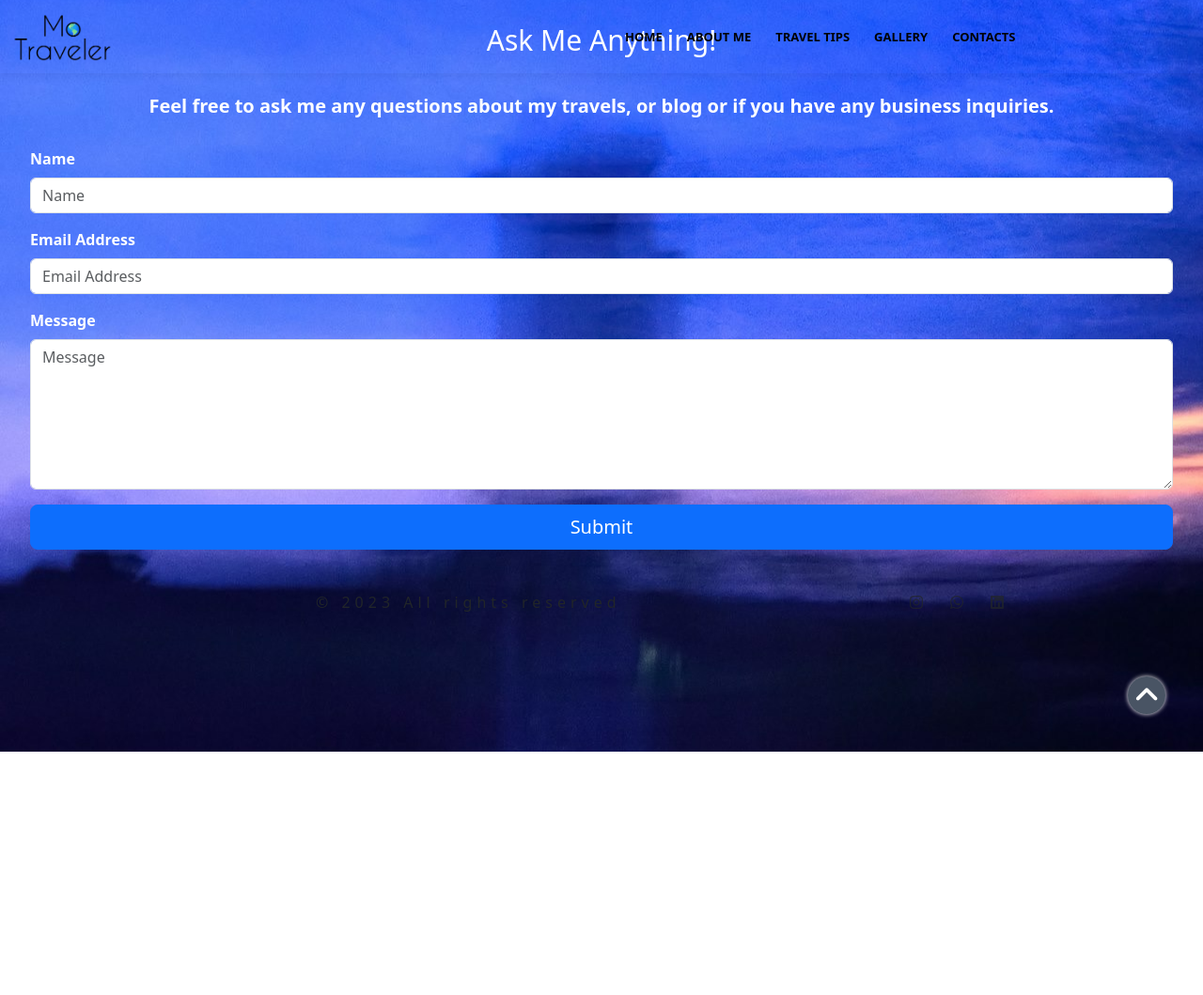
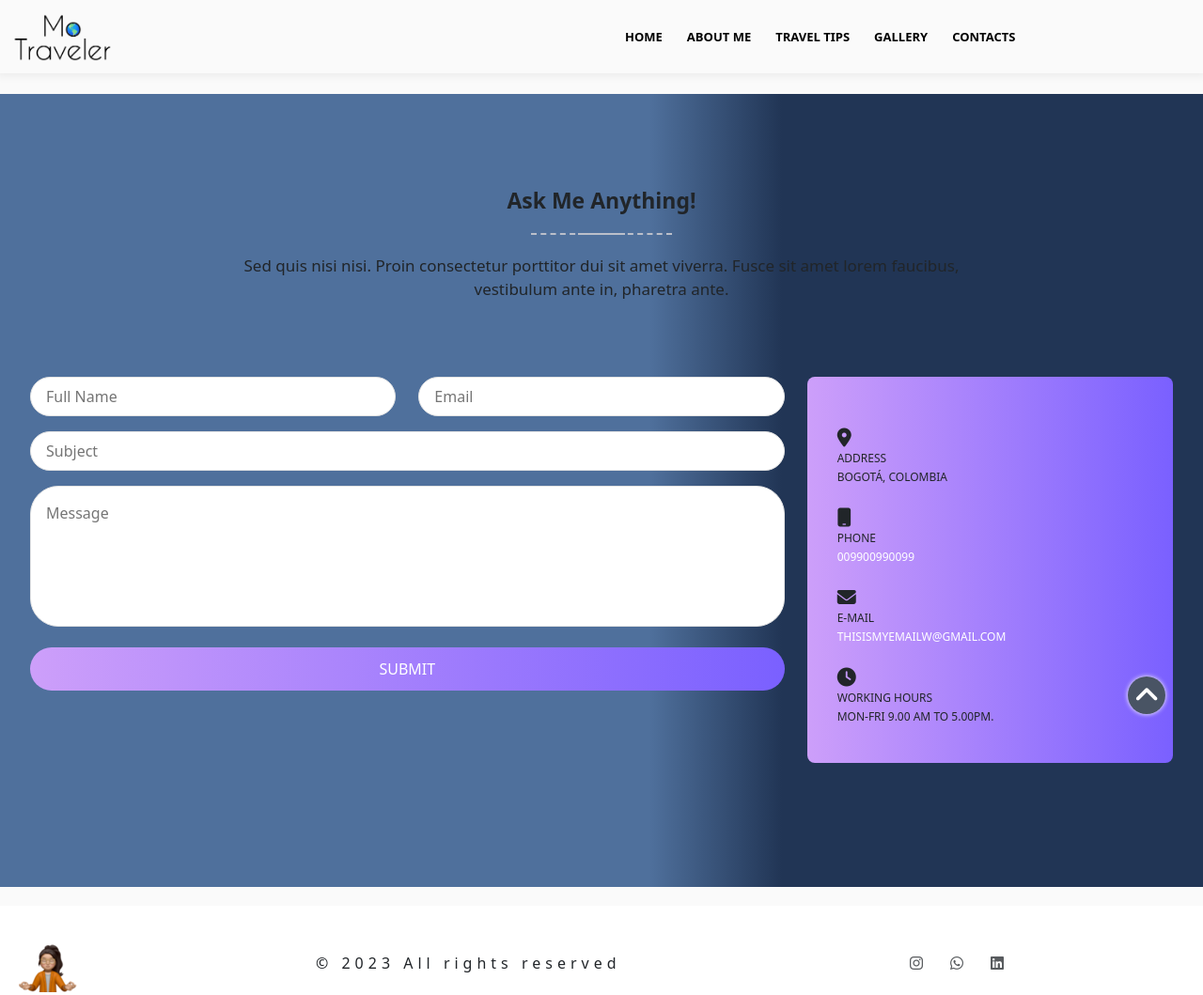
Before and after one commit to MitzyMo/TravelBlog, a plain HTML site: page Pages/contact.html in a window 1280 px wide. Shown: the whole page at 94% size. Before the commit the page ends 800 px from the top, so only its background shows below. Drawn offline with nearby package versions, Linux system fonts and the light colour scheme; a web font is replaced by a local one.

```diff
--- a/Assets/CSS/styles.scss
+++ b/Assets/CSS/styles.scss
@@ -41,7 +41,6 @@
 html {
     scroll-behavior: smooth;
 }
-
 /* ------------General Data------------- */
 h1,
 h2,
@@ -57,8 +56,21 @@
     text-decoration: none;
     animation: 1.5s ease 0s infinite pulse;
     cursor: pointer;
+    color: $color1;
+}
+.body {
+    height: -o-calc(100% - 65px);
+    /* opera */
+    height: -webkit-calc(100% - 65px);
+    /* google, safari */
+    height: -moz-calc(100% - 65px);
+    /* firefox */
+    background-color: #fafafa;
+    padding-top: $md3;
+    padding-bottom: $xs2;
 }
 .footer{
+    margin-top: $xs1;
     padding: $xs2;
     letter-spacing: 5px;
 }
@@ -87,15 +99,6 @@
 }
 .sectioner-header p {
 	font-size: 17px;
-}
-.sectioner-header {
-	width: 90%;
-}
-.sectioner-header p {
-	font-size: 14px;
-}
-.section-content {
-	margin-top: $xs4;
 }
 .media-right-margin {
 	margin-right:25px;
@@ -205,12 +208,12 @@
 }
 /*---- Banner End ----*/
 
-/*---- Travel Tips Background ----*/
+/*---- Travel Tips Background End----*/
 .video-overlay {
 	background: linear-gradient(to left, $color1 35%, $color2 46%);
 }
+/*---- Travel Tips Background End ----*/
 
-/*---- Travel Tips Background ----*/
 .contact {
 	background: #BBBFCA;
 	background: linear-gradient(to left, $color1 35%, $color2 46%);
@@ -256,6 +259,8 @@
 	line-height: $xs2;
 	margin: 0;
 }
+
+
 /*------ Media Query Navbar Start -------*/
 @media all and (max-width:992px) {
 .navbar .navbar-collapse {
@@ -276,7 +281,6 @@
         margin: $xs1 0px 0px;
     }
     /*------ Media Query Navbar Start -------*/
-
     #contact_form {
         margin-bottom:$xs2;
     }
@@ -485,67 +489,76 @@
         height: 37rem;
     }
 }
-
 /* ------------ CONTACT ME SECTION 4 CSS FOR INDEX REUSED FROM THE PAGES CSS------------- */
-
 /* ------------ PAGES CSS ------------- */
-
 /* -------------CONTACT ME REUSE FOR INDEX VIEW------------- */
-
 /*Body*/
 .contactB {
     background-image: url(../Media/fade.JPG);
-    background-position: 0;
-    background-size: auto;
-
+    background-size: cover;
 }
-#contact_form input{
-    border: 1px solid hsl(0, 0%, 89%,0.5);
+#contact_form {
+	margin-bottom:20px;
 }
-.box-main {
-    display: flex;
-    justify-content: center;
-    padding-top: $xs2;
-    color: #fff;
-    margin: auto;
-    height: 80%;
-    font-weight: bold;
+.contact-item {
+	font-size: 12px;
 }
-
-.text-big {
-    color: #fff;
-    font-size: $xs3;
-    text-align: center;
+#contact_form .form-input {
+	border: 1px solid #e4e4e4;
 }
-
-.h-primary {
-    color: #fff;
-    font-size: $xs2;
-    text-align: center;
-    padding-top: $xs2;
+input {
+	height: 42px;
+	padding: 0 1rem;
+	background: #fff;
+	border-radius: 30px;
+	margin-bottom: 1rem;
+	-webkit-transition: all 0.3s ease-in-out;
+	-moz-transition: all 0.3s ease-in-out;
+	-o-transition: all 0.3s ease-in-out;
+	transition: all 0.3s ease-in-out;
+	border:0;
 }
-
-.form-label {
-    color: #fff;
-    font-weight: bold;
+#contact_form textarea {
+	resize: none;
+	padding: 1rem;
+	height: 150px;
+	background: #fff;
+	border: 0;
+	border-radius: 30px;
+	margin-bottom: 1rem;
+	-webkit-transition: all 0.3s ease-in-out;
+	-moz-transition: all 0.3s ease-in-out;
+	-o-transition: all 0.3s ease-in-out;
+	transition: all 0.3s ease-in-out;
 }
-
-section .container .py-4 {
-    height: 100vh !important;
+.btn-grad {
+    padding: .7rem 2rem;
+	display: inline-block;
+	color: #fff;
+	border-radius: 2rem;
+	border: 0;
+	background: #7a60ff;
+	background: linear-gradient(to left, #7a60ff, #cd9ffa);
+	cursor:pointer;
+}
+.contact-info {
+	padding: 2rem 2rem 1rem;
+	border-radius: 8px;
+	background: #7a60ff;
+	background: linear-gradient(to left, #7a60ff, #cd9ffa);
+}
+.contact-item {
+	margin:23px 0px;
+}
+.contact-item i {
+	font-size: 20px;
+}
+.contact-item p {
+	line-height: 20px;
+	margin: 0;
 }
 
 /* -------------TRAVEL BLOG------------- */
-
-.travelbody {
-    height: -o-calc(100% - 65px);
-    /* opera */
-    height: -webkit-calc(100% - 65px);
-    /* google, safari */
-    height: -moz-calc(100% - 65px);
-    /* firefox */
-    padding: $xs2;
-    background: #f1f1f1;
-}
 
 /* Create two unequal columns that floats next to each other */
 /* Left column */
@@ -611,18 +624,6 @@
 }
 
 /* -------------ABOUT ME------------- */
-
-.aboutbody {
-    margin: 0;
-    margin-top: $sm1;
-    margin-bottom: $sm1;
-    height: -o-calc(100vh - 75px);
-    /* opera */
-    height: -webkit-calc(100vh - 75px);
-    /* google, safari */
-    height: -moz-calc(100vh - 75px);
-    /* firefox */
-}
 
 .about-section {
     border: 1px solid $color6;
@@ -805,16 +806,6 @@
 .item18 {
     background-image: url(../Media/Ishira.png);
 }
-.body {
-    height: -o-calc(100% - 65px);
-    /* opera */
-    height: -webkit-calc(100% - 65px);
-    /* google, safari */
-    height: -moz-calc(100% - 65px);
-    /* firefox */
-    background-color: #fafafa;
-}
-
 .container {
     max-width: 100rem;
     margin: 0 auto;
--- a/Pages/contact.html
+++ b/Pages/contact.html
@@ -34,19 +34,24 @@
     />
   </head>
 
-  <body class="contactB">
+  <body>
     <header>
       <!--BS Navbar Start-->
-      <nav class="navbar navbar-expand-sm navbar-expand-lg">
+      <nav class="navbar navbar-expand-lg">
         <div class="container-fluid">
           <a class="navbar-brand" href="#">
-            <img style="height: 50px;" src="../Assets/Media/MerLogoB.png" alt="logo"/>
+            <img
+              style="height: 50px"
+              src="../Assets/Media/MerLogoB.png"
+              alt="logo"
+            />
           </a>
           <button
             class="navbar-toggler"
             type="button"
             data-bs-toggle="collapse"
-            data-bs-target="#collapsibleNavbar">
+            data-bs-target="#collapsibleNavbar"
+          >
             <span class="navbar-toggler-icon"></span>
           </button>
         </div>
@@ -74,100 +79,124 @@
       </nav>
       <!--BS Navbar End-->
     </header>
-    <main>
-      <section>
-        <div class="box-main">
-          <div class="firstHalf">
-            <p class="text-big">Ask Me Anything!</p>
+    <main class="body">
+      <section class="contact section-padding">
+        <div class="container">
+          <div class="row">
+            <div class="col-md-12">
+              <div class="sectioner-header text-center">
+                <h3>Ask Me Anything!</h3>
+                <span class="line"></span>
+                <p>
+                  Sed quis nisi nisi. Proin consectetur porttitor dui sit amet
+                  viverra. Fusce sit amet lorem faucibus, vestibulum ante in,
+                  pharetra ante.
+                </p>
+              </div>
+              <div class="section-content">
+                <div class="row">
+                  <div class="col-sm-12 col-md-12 col-lg-8">
+                    <form id="contact_form" action="">
+                      <div class="row">
+                        <div class="col">
+                          <input
+                            type="text"
+                            id="your_name"
+                            class="form-input w-100"
+                            name="full-name"
+                            placeholder="Full Name"
+                            required
+                          />
+                        </div>
+                        <div class="col">
+                          <input
+                            type="email"
+                            id="email"
+                            class="form-input w-100"
+                            name="email"
+                            placeholder="Email"
+                            required
+                          />
                         </div>
                       </div>
-      </section>
-      <section>
-        <h1 class="h-primary">
-          Feel free to ask me any questions about my travels, or blog or if you
-          have any business inquiries.
-        </h1>
-        <div class="container py-4">
-          <!-- Bootstrap 5 starter form -->
-          <form id="contactForm">
-            <!-- Name input -->
-            <div class="mb-3">
-              <label class="form-label" for="name">Name</label>
                       <input
-                class="form-control"
-                id="name"
                         type="text"
-                placeholder="Name"
-                data-sb-validations="required"
+                        id="subject"
+                        class="form-input w-100"
+                        name="subject"
+                        placeholder="Subject"
                       />
-              <div class="invalid-feedback" data-sb-feedback="name:required">
-                Name is required.
+                      <textarea
+                        class="form-input w-100"
+                        id="message"
+                        placeholder="Message"
+                        name="message"
+                      ></textarea>
+                      <button
+                        class="btn-grad w-100 text-uppercase"
+                        type="submit"
+                        name="button"
+                      >
+                        submit
+                      </button>
+                    </form>
+                  </div>
+                  <div class="col-sm-12 col-md-12 col-lg-4">
+                    <div class="contact-info white">
+                      <div class="contact-item media">
+                        <i
+                          class="fa fa-map-marker-alt media-left media-right-margin"
+                        ></i>
+                        <div class="media-body">
+                          <p class="text-uppercase">Address</p>
+                          <p class="text-uppercase">Bogotá, Colombia</p>
                         </div>
                       </div>
-
-            <!-- Email address input -->
-            <div class="mb-3">
-              <label class="form-label" for="emailAddress">Email Address</label>
-              <input
-                class="form-control"
-                id="emailAddress"
-                type="email"
-                placeholder="Email Address"
-                data-sb-validations="required, email"
-              />
-              <div
-                class="invalid-feedback"
-                data-sb-feedback="emailAddress:required"
+                      <div class="contact-item media">
+                        <i
+                          class="fa fa-mobile media-left media-right-margin"
+                        ></i>
+                        <div class="media-body">
+                          <p class="text-uppercase">Phone</p>
+                          <p class="text-uppercase">
+                            <a class="text-white" href="tel:+573118251493"
+                              >009900990099</a
                             >
-                Email Address is required.
-              </div>
-              <div
-                class="invalid-feedback"
-                data-sb-feedback="emailAddress:email"
-              >
-                Email Address Email is not valid.
+                          </p>
                         </div>
                       </div>
-
-            <!-- Message input -->
-            <div class="mb-3">
-              <label class="form-label" for="message">Message</label>
-              <textarea
-                class="form-control"
-                id="message"
-                type="text"
-                placeholder="Message"
-                style="height: 10rem"
-                data-sb-validations="required"
-              ></textarea>
-              <div class="invalid-feedback" data-sb-feedback="message:required">
-                Message is required.
+                      <div class="contact-item media">
+                        <i
+                          class="fa fa-envelope media-left media-right-margin"
+                        ></i>
+                        <div class="media-body">
+                          <p class="text-uppercase">E-mail</p>
+                          <p class="text-uppercase">
+                            <a
+                              class="text-white"
+                              href="mailto:abcdefg@gmail.com"
+                              >Thisismyemailw@gmail.com</a
+                            >
+                          </p>
                         </div>
                       </div>
-
-            <!-- Form submissions success message -->
-            <div class="d-none" id="submitSuccessMessage">
-              <div class="text-center mb-3">Form submission successful!</div>
-            </div>
-
-            <!-- Form submissions error message -->
-            <div class="d-none" id="submitErrorMessage">
-              <div class="text-center text-danger mb-3">
-                Error sending message!
+                      <div class="contact-item media">
+                        <i
+                          class="fa fa-clock media-left media-right-margin"
+                        ></i>
+                        <div class="media-body">
+                          <p class="text-uppercase">Working Hours</p>
+                          <p class="text-uppercase">
+                            Mon-Fri 9.00 AM to 5.00PM.
+                          </p>
                         </div>
                       </div>
-
-            <!-- Form submit button -->
-            <div class="d-grid">
-              <button
-                class="btn btn-primary btn-lg"
-                id="submitButton"
-                type="submit"
-              >
-                Submit
-              </button>
                     </div>
-          </form>
+                  </div>
+                </div>
+              </div>
+            </div>
+          </div>
         </div>
       </section>
     </main>
@@ -176,15 +205,35 @@
       <div class="container-fluid footer">
         <div class="row justify-content-center">
           <div class="col-3 col-sm-3 col-md-3 col-lg-3">
-            <img class="align-self-center" src="./Assets/Media/MercyFooter.png" alt="">
+            <img
+              class="align-self-center"
+              src="../Assets/Media/MercyFooter.png"
+              alt=""
+            />
           </div>
           <div class="col-6 col-sm-6 col-md-6 col-lg-6 align-self-center">
             © 2023 All rights reserved
           </div>
           <div class="col-3 col-sm-3 col-md-3 col-lg-3 align-self-center">
-            <a class="text-body-secondary" href="https://www.instagram.com/mercymolano?utm_source=qr" target="_blank"> <i class="fa-brands fa-instagram fa-beat"></i></a>
-            <a class="text-body-secondary" href="https://wa.link/ycoea4" target="_blank"><i class="fa-brands fa-whatsapp fa-beat"></i></a>
-            <a class="text-body-secondary" href="https://co.linkedin.com/in/mercymoreno" target="_blank"><i class="fa-brands fa-linkedin fa-beat"></i></a>
+            <a
+              class="text-body-secondary"
+              href="https://www.instagram.com/mercymolano?utm_source=qr"
+              target="_blank"
+            >
+              <i class="fa-brands fa-instagram fa-beat"></i
+            ></a>
+            <a
+              class="text-body-secondary"
+              href="https://wa.link/ycoea4"
+              target="_blank"
+              ><i class="fa-brands fa-whatsapp fa-beat"></i
+            ></a>
+            <a
+              class="text-body-secondary"
+              href="https://co.linkedin.com/in/mercymoreno"
+              target="_blank"
+              ><i class="fa-brands fa-linkedin fa-beat"></i
+            ></a>
           </div>
         </div>
       </div>
@@ -203,6 +252,13 @@
       integrity="sha384-Rx+T1VzGupg4BHQYs2gCW9It+akI2MM/mndMCy36UVfodzcJcF0GGLxZIzObiEfa"
       crossorigin="anonymous"
     ></script>
+    <!-- SB Forms JS for contact card -->
+    <script src="https://cdn.startbootstrap.com/sb-forms-latest.js"></script>
+    <!--Scripts BS End-->
+    <script src="https://cdn.jsdelivr.net/bxslider/4.2.12/jquery.bxslider.min.js"></script>
+    <!-- scrollIt js -->
+    <script src="js/scrollIt.min.js"></script>
+    <script src="js/wow.min.js"></script>
     <!--Scripts BS End-->
   </body>
 </html>
```
Also changed, not shown: Pages/About.html (+3 -3 lines), Pages/gallery.html (+2 -2 lines), Pages/travel.html (+4 -4 lines), index.html (+61 -56 lines), Assets/CSS/styles.css, Assets/Media/graffiti.jpg (added), 7 other files. Lines whose indentation alone changed are shown as unchanged.
